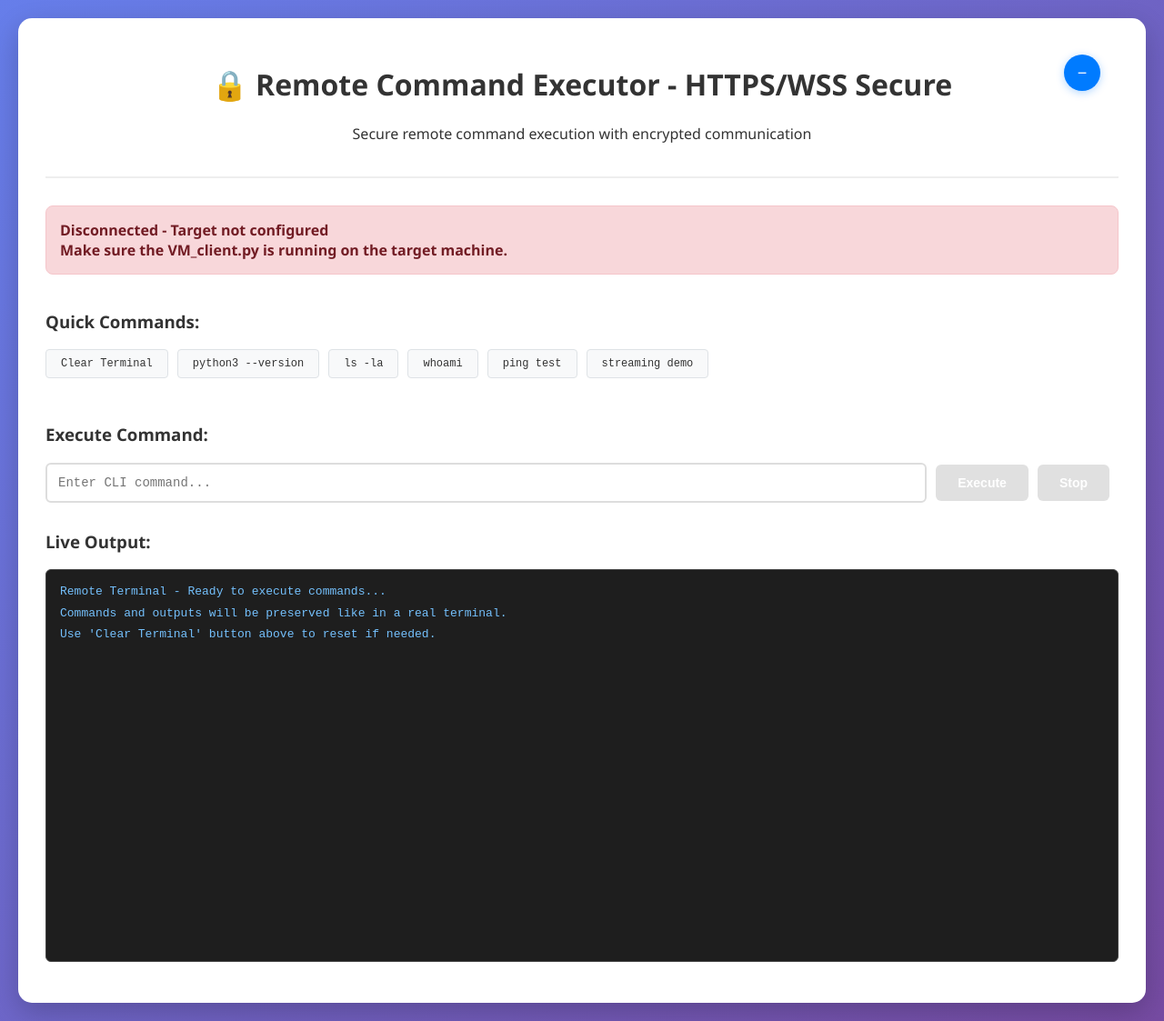
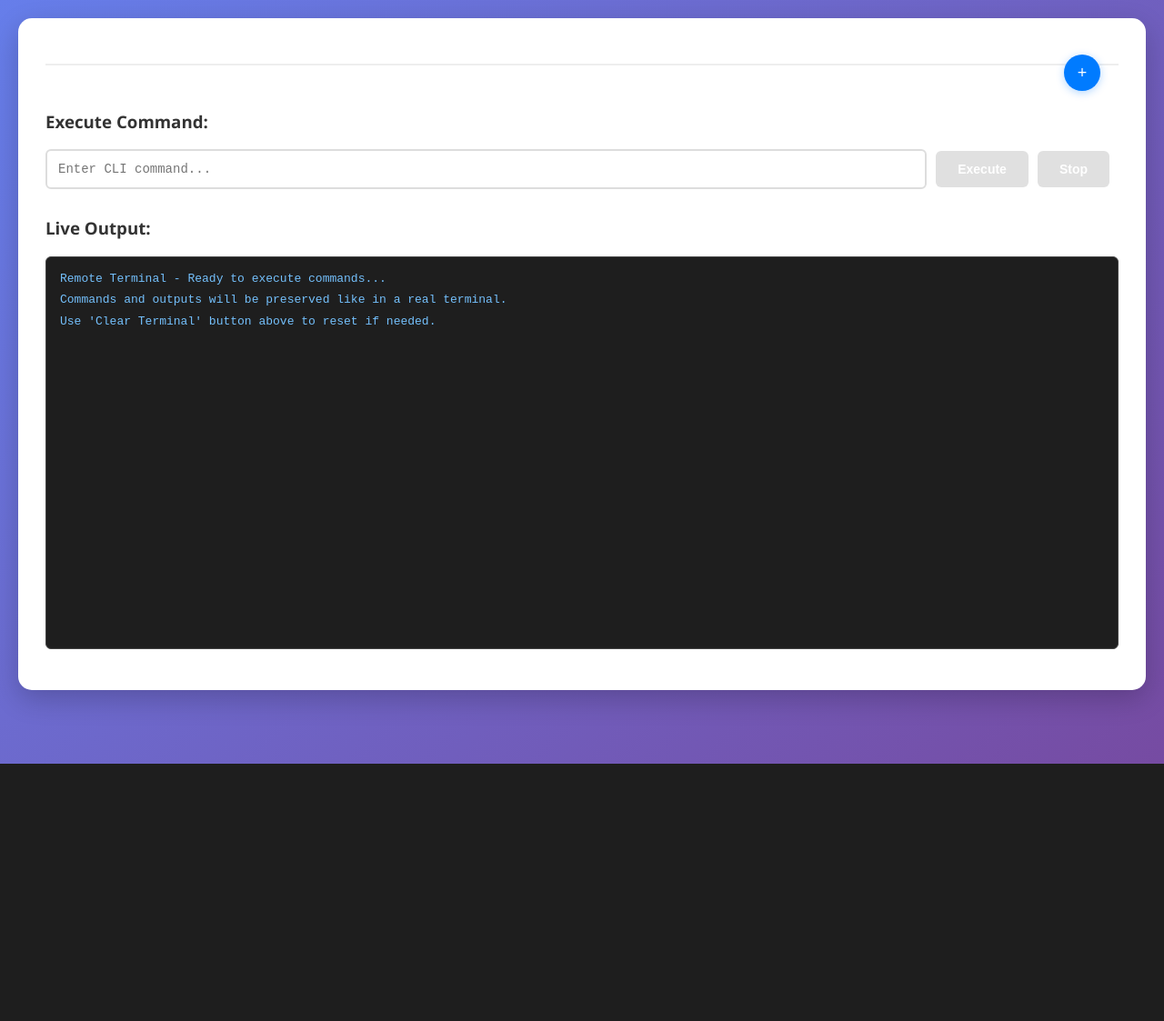
Before and after one commit to LionPreiger/CLI_ENV, a Flask app: page / in a window 1280 px wide. Shown: the whole page at 91% size. After the commit the page ends 840 px from the top, so only its background shows below. Run offline with Flask 2, Linux system fonts and the light colour scheme; parts of the project's set-up code (start-up, migrations or seed data) failed here and were passed over; some libraries are stand-ins or nearby versions.

Commit message:
minimize default on

```diff
--- a/templates/index.html
+++ b/templates/index.html
@@ -371,12 +371,12 @@
 <body>
     <div class="container">
         <div class="header">
-            <div class="header-content" id="headerContent">
+            <div class="header-content minimized" id="headerContent">
                 <h1>🔒 Remote Command Executor - HTTPS/WSS Secure</h1>
                 <p>Secure remote command execution with encrypted communication</p>
             </div>
             <button class="minimize-btn" onclick="toggleMinimize()" title="Minimize/Restore sections">
-                <span id="minimizeIcon">−</span>
+                <span id="minimizeIcon">+</span>
             </button>
         </div>
 
@@ -384,20 +384,20 @@
             Sections minimized - Click the minimize button to restore
         </div>
 
-        <div class="minimizable-section" id="statusSection">
+        <div class="minimizable-section minimized" id="statusSection">
             <div id="statusDiv" class="status disconnected">
                 Disconnected - Checking connection...
             </div>
         </div>
 
-        <div class="minimizable-section" id="systemInfoSection">
+        <div class="minimizable-section minimized" id="systemInfoSection">
             <div id="systemInfo" style="display: none;">
                 <h3>Target System Information:</h3>
                 <div id="sysInfoContent" class="output-box"></div>
             </div>
         </div>
 
-        <div class="minimizable-section" id="quickCommandsSection">
+        <div class="minimizable-section minimized" id="quickCommandsSection">
             <div class="command-section">
                 <h3>Quick Commands:</h3>
                 <div class="quick-commands">
@@ -458,7 +458,7 @@
         let socket = null;
         let commandHistory = [];
         let serverBusy = false;
-        let isMinimized = false;
+        let isMinimized = true;  // Start minimized by default
 
         // Toggle minimize functionality
         function toggleMinimize() {
```
